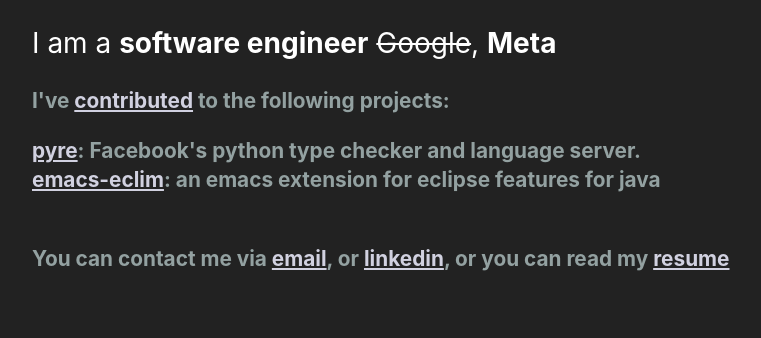
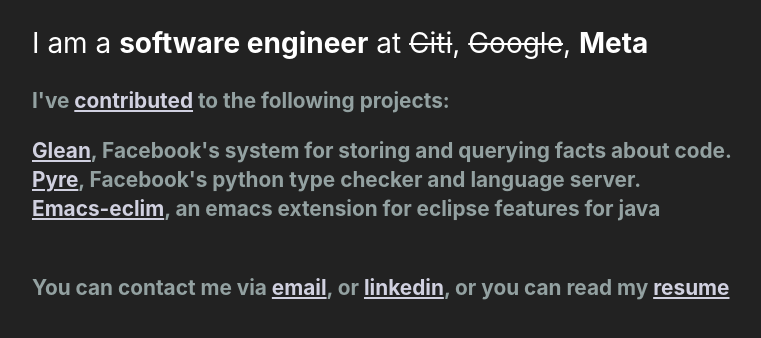
Before and after one commit to tdupes/tdupes.github.io, a plain HTML site: page index.html in a window 1280 px wide. Shown: the part 130-468 px from the top of the page, without its empty margins (144-905 px from the left). Drawn offline with Linux system fonts and the light colour scheme.

Commit message:
add glean

```diff
--- a/index.html
+++ b/index.html
@@ -1,4 +1,5 @@
 <!DOCTYPE html>
+<!-- saved from url=(0016)https://mxxn.io/ -->
 <html><head><meta http-equiv="Content-Type" content="text/html; charset=UTF-8">
 
     <meta name="viewport" content="width=device-width, initial-scale=1, user-scalable=no">
@@ -44,17 +45,18 @@
   <body>
     <article>
       <h1 class="title">Hello, I am Thomas DuPlessis.</h1>
-      <h2 class="subtitle">I am a <strong>software engineer</strong> <strike>Google</strike>, <strong>Meta<strong></h2>
+      <h2 class="subtitle">I am a <strong>software engineer</strong> at <strike>Citi</strike>, <strike>Google</strike>, <strong>Meta<strong></h2>
       <p>I've <a href="https://github.com/tdupes">contributed</a> to the following projects:</p>
       <section class="content">
         <ul>
-          <li><a href="https://github.com/facebook/pyre-check">pyre</a>: Facebook's python type checker and language server.</li>
-          <li><a href="https://github.com/emacs-eclim/emacs-eclim">emacs-eclim</a>: an emacs extension for eclipse features for java </li>
+          <li><a href="https://github.com/facebookincubator/Glean">Glean</a>, Facebook's system for storing and querying facts about code.</li>
+          <li><a href="https://github.com/facebook/pyre-check">Pyre</a>, Facebook's python type checker and language server.</li>
+          <li><a href="https://github.com/emacs-eclim/emacs-eclim"> Emacs-eclim</a>, an emacs extension for eclipse features for java </li>
         </ul></section>
 <br/>
         <p>You can contact me via <a href="mailto:t@dupes.io">email</a>, or
         <a href="https://www.linkedin.com/in/thomas-duplessis-2a22277b">linkedin</a>, or you can read my
-        <a href="https://github.com/ThomasDuPlessis/res/raw/master/resume.pdf">resume</a></p>
+        <a href="https://github.com/ThomasDuPlessis/res/blob/master/resume.pdf">resume</a></p>
 
     </article>
 
```
